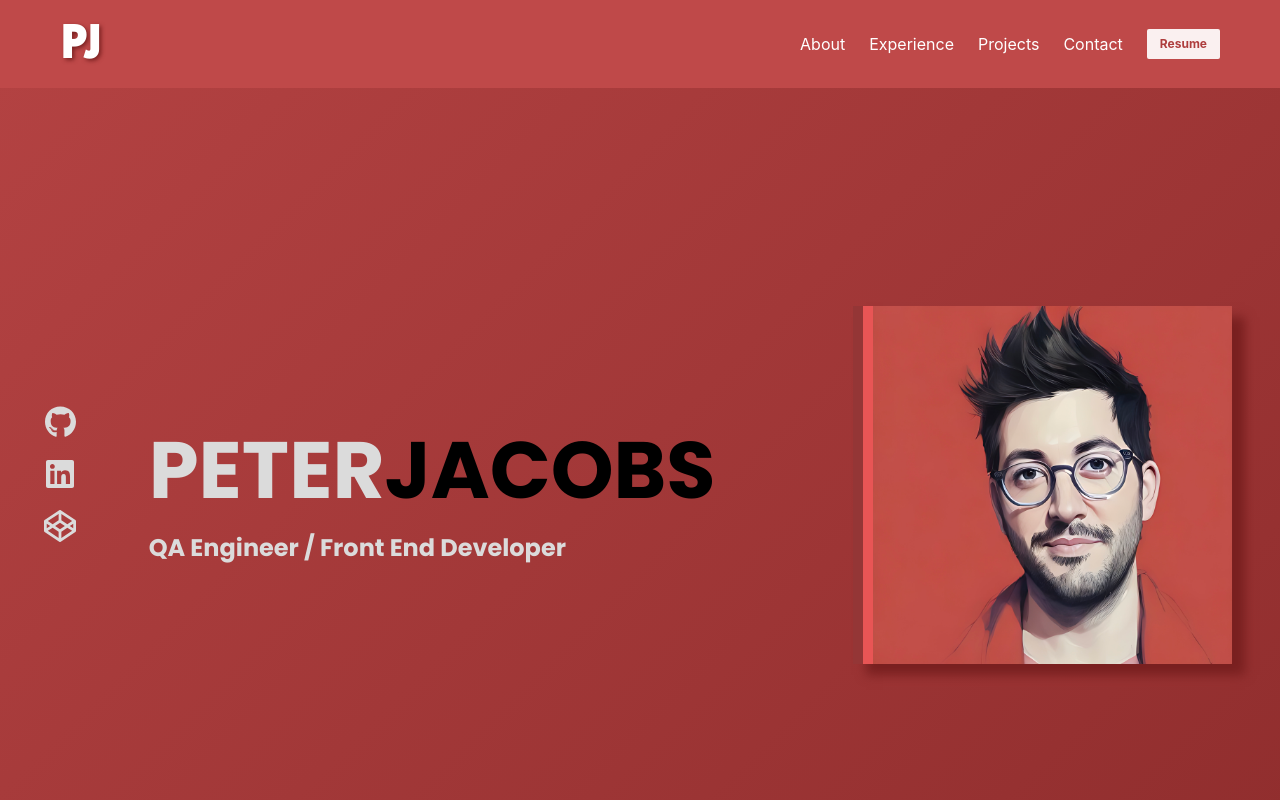
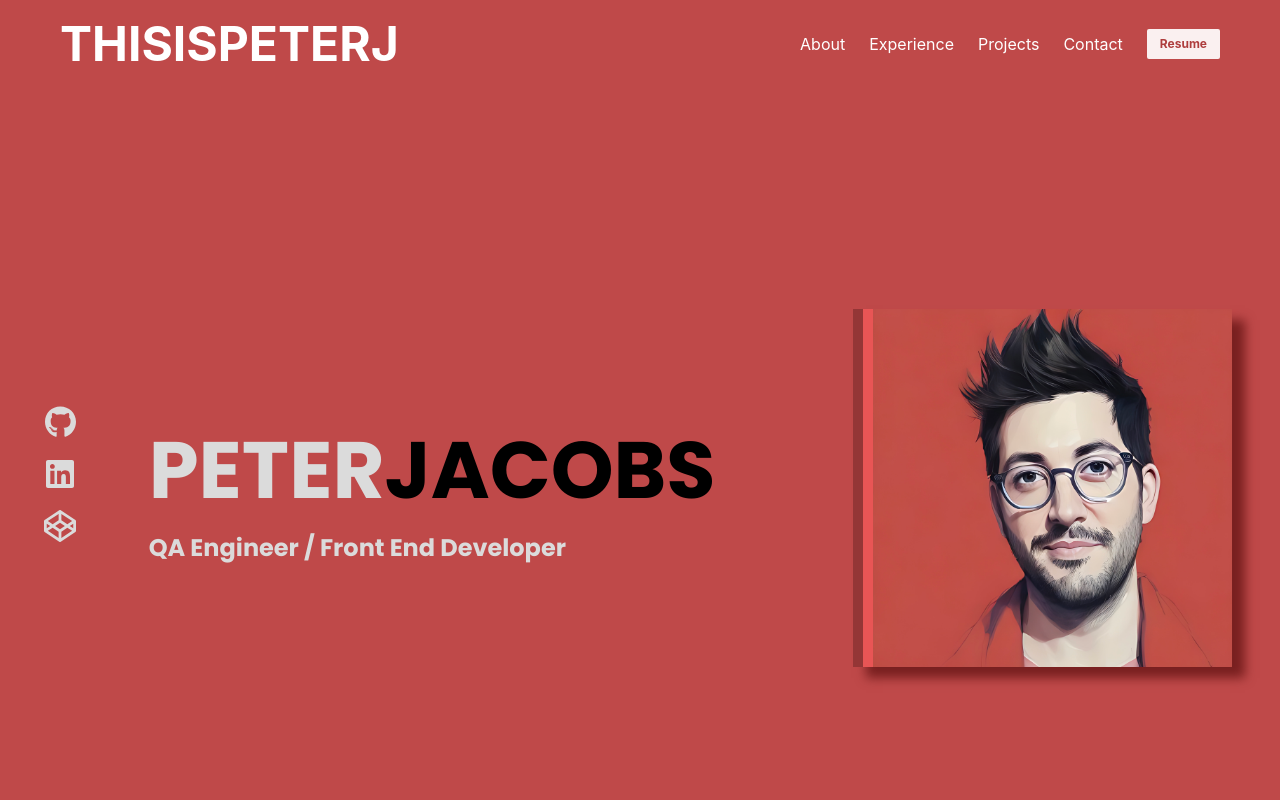
Before and after one commit to thisispeterj/personal-site, a Gatsby site: page / in a window 1280 px wide. Shown: the top 800 px of the page. Built offline with nearby package versions, Linux system fonts and the light colour scheme; Gatsby itself is replaced by a stand-in of ours.

Commit message:
Utilizing gatsby-image-plugin to optimize images

```diff
--- a/src/components/Navbar/index.js
+++ b/src/components/Navbar/index.js
@@ -16,7 +16,7 @@ const Navbar = () => {
           to="/"
           className="navbar-item is-size-1 is-uppercase has-text-weight-bold"
         >
-          PJ
+          thisispeterj
         </Link>
         <Link>
           <a
--- a/src/pages/experience/index.js
+++ b/src/pages/experience/index.js
@@ -41,7 +41,7 @@ const workExperience = [
   {
     id: 3,
     company: 'Imageshack Inc.',
-    title: 'QA Engineer',
+    title: 'QA Engineer / Customer Support',
     description: 'Developed web applications using React and Node.js',
     duration: 'Jan 2013 - 2015',
     responsibilities: [
--- a/src/pages/index.js
+++ b/src/pages/index.js
@@ -2,6 +2,7 @@ import * as React from 'react'
 import Layout from '../layouts/'
 import '../styles/global.scss'
 import Seo from '../components/seo'
+import { StaticImage } from 'gatsby-plugin-image'
 import { FontAwesomeIcon } from '@fortawesome/react-fontawesome'
 import {
   faGithub,
@@ -50,10 +51,11 @@ const IndexPage = () => {
             <h2>QA Engineer / Front End Developer</h2>
           </div>
           <div className="column is-4">
-            <img
+            <StaticImage
               className="hero-portrait"
-              src="/assets/images/portrait.jpg"
+              src="../../static/assets/images/portrait.jpg"
               alt="AI generated portrait of Peter Jacobs"
+              placeholder="blurred"
             />
           </div>
         </div>
--- a/src/styles/custom.scss
+++ b/src/styles/custom.scss
@@ -11,16 +11,9 @@ $primary: $fire-red;
 
 // Navigation
 
-.navbar-brand .navbar-item {
-  font-family: $brand-font;
-  text-shadow: 2px 2px 4px #792020;
-}
-
 // Home Page
 .home-primary {
-  background: linear-gradient(-45deg, #792020, #bf4949, #e36d6d);
-  background-size: 400% 400%;
-  animation: gradient 15s ease infinite;
+  background-color: #bf4949;
   height: 100vh;
 }
 
```
Also changed, not shown: src/pages/about/index.js (+1 -32 lines).
